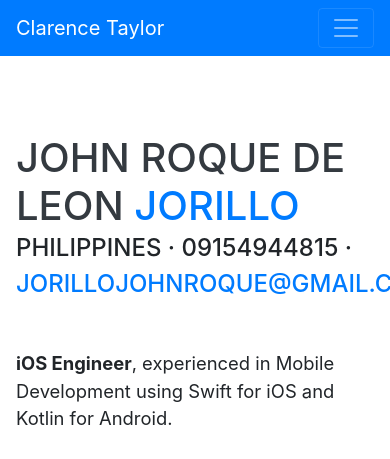
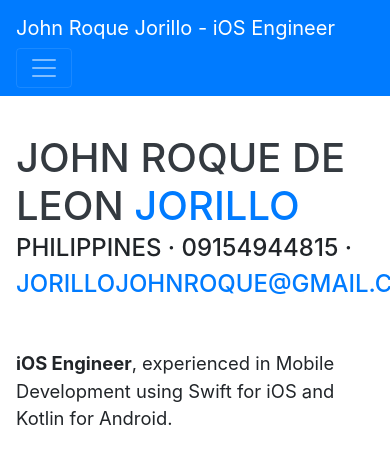
Before and after one commit to johnroque/johnroque.github.io, a website with bundled scripts: page index.html in a window 390 px wide. Shown: the top 459 px of the page. Built offline with nearby package versions, Linux system fonts and the light colour scheme; a web font is replaced by a local one.

Commit message:
Update page title

```diff
--- a/index.html
+++ b/index.html
@@ -8,7 +8,7 @@
   <meta name="description" content="">
   <meta name="author" content="">
 
-  <title>Resume - Start Bootstrap Theme</title>
+  <title>John Roque Jorillo - iOS Engineer</title>
 
   <!-- Bootstrap core CSS -->
   <link href="vendor/bootstrap/css/bootstrap.min.css" rel="stylesheet">
@@ -27,7 +27,7 @@
 
   <nav class="navbar navbar-expand-lg navbar-dark bg-primary fixed-top" id="sideNav">
     <a class="navbar-brand js-scroll-trigger" href="#page-top">
-      <span class="d-block d-lg-none">Clarence Taylor</span>
+      <span class="d-block d-lg-none">John Roque Jorillo - iOS Engineer</span>
       <span class="d-none d-lg-block">
         <img class="img-fluid img-profile rounded-circle mx-auto mb-2" src="img/profile.png" alt="">
       </span>
```
